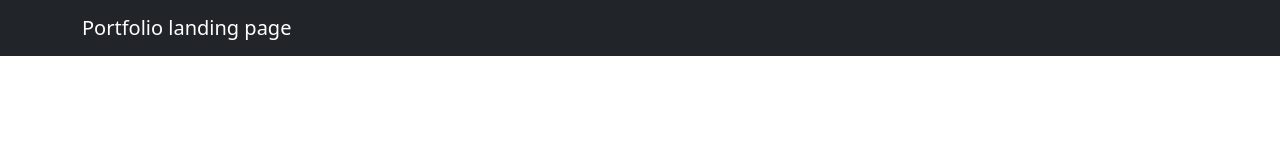
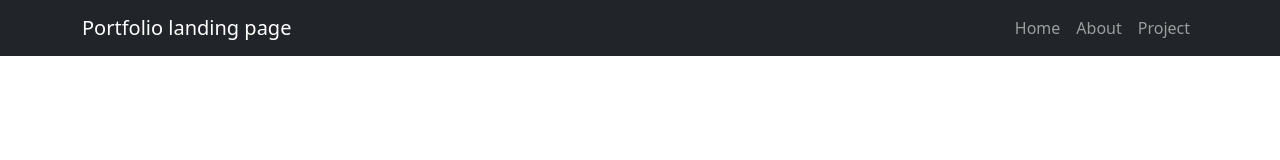
Before and after one commit to kimutaiamos/portfolio-landing-page, a plain HTML site: page index.html in a window 1280 px wide. Drawn offline with nearby package versions, Linux system fonts and the light colour scheme.

Commit message:
added links on the navbar

```diff
--- a/index.html
+++ b/index.html
@@ -13,6 +13,19 @@
     <nav class="navbar navbar-expand-lg bg-dark navbar-dark">
         <div class="container">
     <a href="#" class="navbar-brand">Portfolio landing page </a>
+    <div class="collapse navbar-collapse" id="#navmenu">
+        <ul class="navbar-nav ms-auto">
+            <li class="nav-item">
+                <a href="#learn" class="nav-link">Home</a>
+            </li>
+            <li class="nav-item">
+                <a href="#learn" class="nav-link">About</a>
+            </li>
+            <li class="nav-item">
+                <a href="#learn" class="nav-link">Project</a>
+            </li>
+        </ul>
+    </div>
     <script src="https://cdn.jsdelivr.net/npm/bootstrap@5.1.0/dist/js/bootstrap.bundle.min.js" integrity="sha384-U1DAWAznBHeqEIlVSCgzq+c9gqGAJn5c/t99JyeKa9xxaYpSvHU5awsuZVVFIhvj"
     crossorigin="anonymous">
 </script>
```
